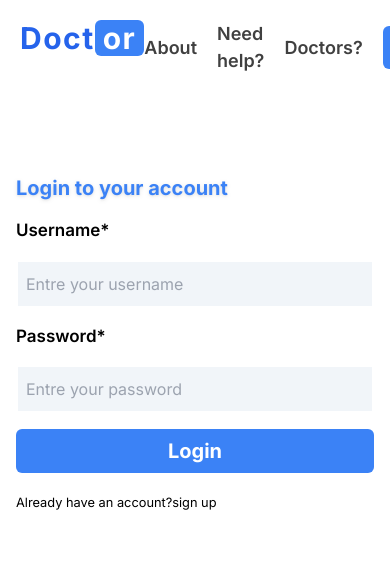
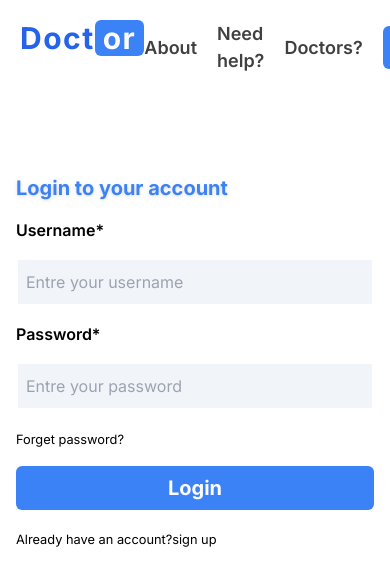
Before and after one commit to elongit/doctorAppointment-, a React (Vite) app in the folder my-app/: page /login in a window 390 px wide. Shown: the top 586 px of the page. Built offline with nearby package versions, Linux system fonts and the light colour scheme.

Commit message:
increaseed form width size for medium screen

```diff
--- a/my-app/src/pages/auth/login.jsx
+++ b/my-app/src/pages/auth/login.jsx
@@ -5,7 +5,7 @@ const Login = () => {
     <fieldset className="md:w-2/3 lg:w-2/4 m-auto mt-20 p-4  md:p-5 md:shadow-lg bg-white">
       <legend className="text-xl md:text-2xl font-bold text-primary-color drop-shadow">Login to your account</legend>
       <form  className=" flex flex-col  gap-4">
-        <label htmlFor="username" className="text-[17px] font-semibold">Username*</label>
+        <label htmlFor="username" className="md:text-[17px] font-semibold">Username*</label>
         <input
           type="text"
           name="username"
@@ -15,7 +15,7 @@ const Login = () => {
           outline-none "
         />
 
-        <label htmlFor="pass" className="text-[17px] font-semibold">Password*</label>
+        <label htmlFor="pass" className="md:text-[17px] font-semibold">Password*</label>
         <input
           type="password"
           name="pass"
@@ -24,6 +24,11 @@ const Login = () => {
             className="p-2 border-2 border-white hover:border-primary-color
              transition-all bg-slate-100 h-12 outline-none"
         />
+         <div className="cursor-pointer">
+            <small>Forget
+                <NavLink to='/forgetPass'> password? </NavLink>
+            </small>
+        </div>
 
         <button type="submit" className="bg-primary-color hover:bg-secondary-color text-white font-bold text-xl py-2 rounded-md">Login</button>
         <div className="cursor-pointer">
```
